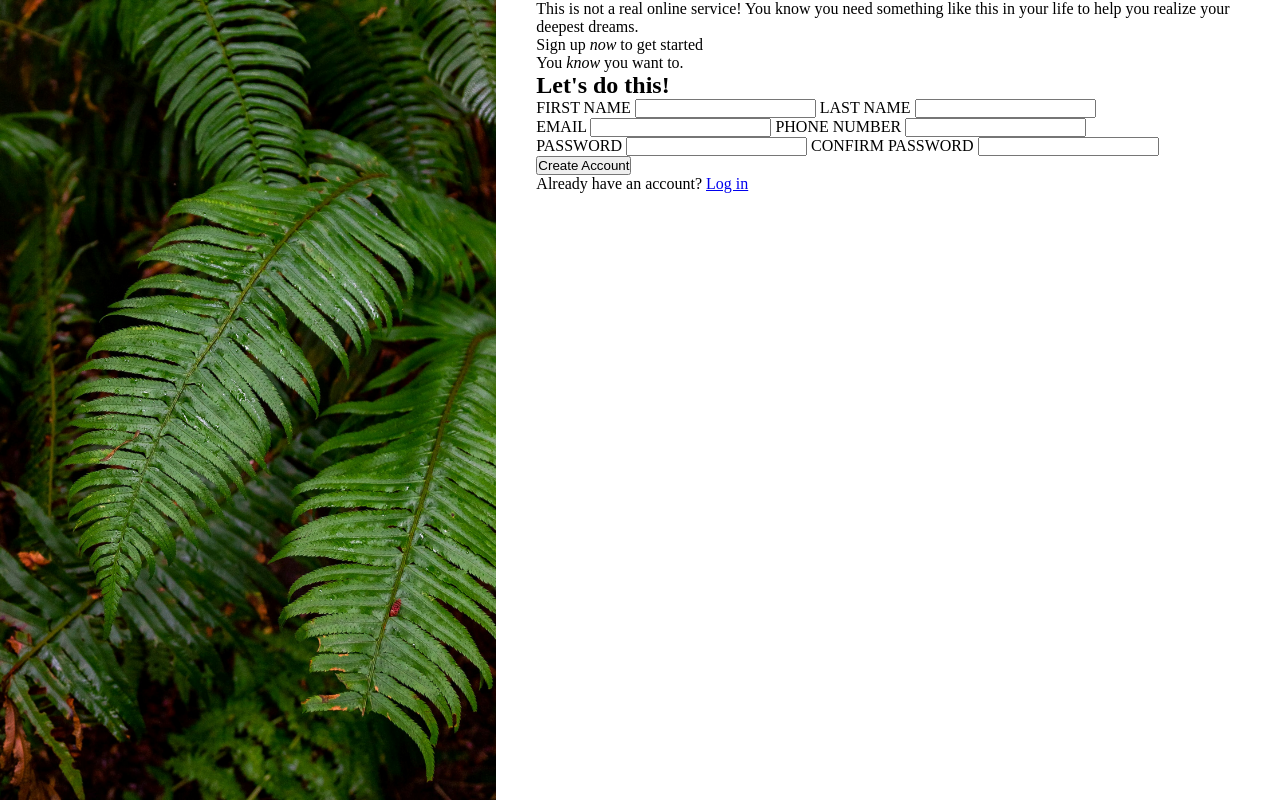
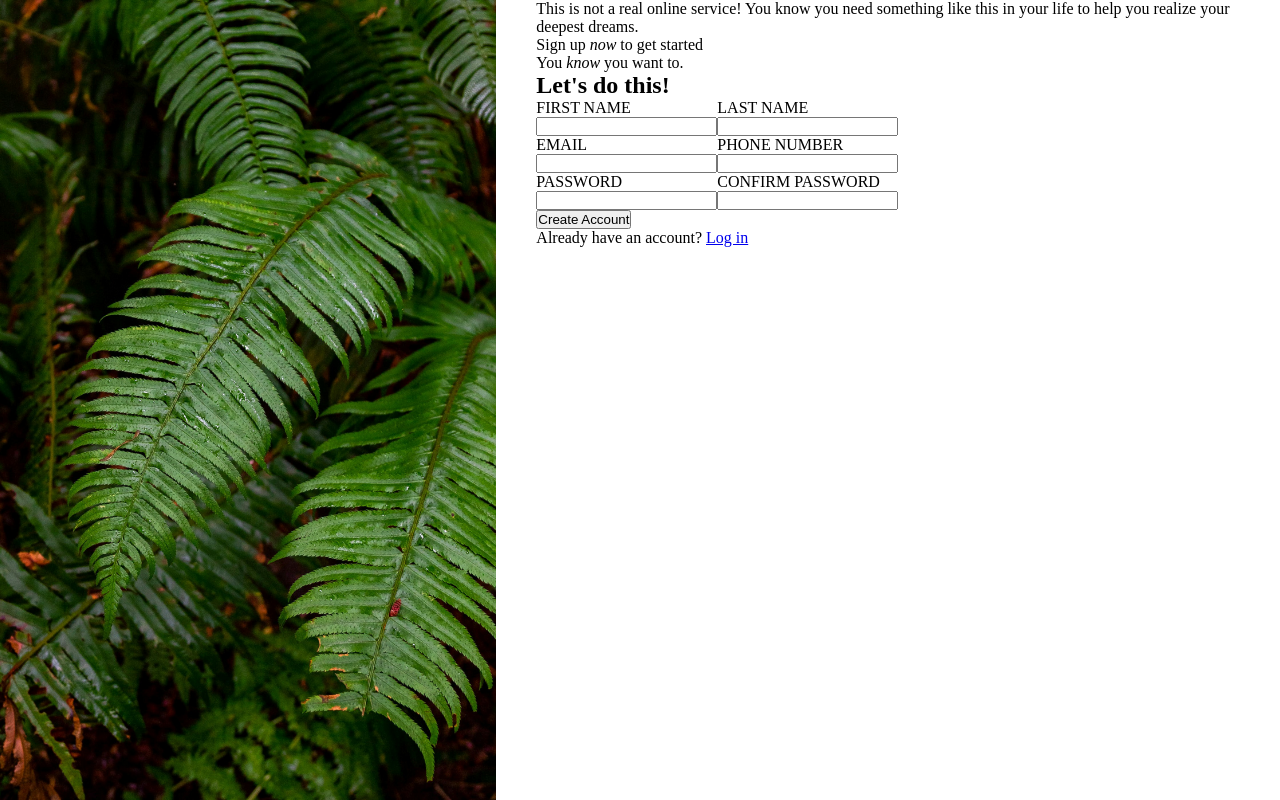
Before and after one commit to petery123/sign-up-form, a plain HTML site: page index.html in a window 1280 px wide. Drawn offline with Linux system fonts and the light colour scheme.

Commit message:
Fix basic layout of main area

```diff
--- a/index.html
+++ b/index.html
@@ -20,35 +20,23 @@
         </div>
         <form action="">
             <h2>Let's do this!</h2>
-            <div class="row">
-                <label for="first">
-                    FIRST NAME
+            <div class="filling">
+                <div class="col">
+                    <label for="first">FIRST NAME</label>
                     <input type="text" id="first">
-                </label>
-                <label for="last">
-                    LAST NAME
+                    <label for="email">EMAIL</label>
+                    <input type="email" id="email">
+                    <label for="password">PASSWORD</label>
+                    <input type="password" id="password">
+                </div>
+                <div class="col">
+                    <label for="last">LAST NAME</label>
                     <input type="text" name="last_name" id="last">
-                </label>
-            </div>
-            <div class="row">
-                <label for="email">
-                    EMAIL
-                    <input type="email" id="email">
-                </label>
-                <label for="number">
-                    PHONE NUMBER
+                    <label for="number">PHONE NUMBER</label>
                     <input type="tel" name="phone" id="number">
-                </label>
-            </div>
-            <div class="row">
-                <label for="password">
-                    PASSWORD
-                    <input type="password" id="password">
-                </label>
-                <label for="con_password">
-                    CONFIRM PASSWORD
+                    <label for="con_password">CONFIRM PASSWORD</label>
                     <input type="password" name="con_password" id="con_password">
-                </label>
+                </div>
             </div>
         </form>
         <div class="end">
--- a/style.css
+++ b/style.css
@@ -18,6 +18,16 @@ body{
     background-repeat: no-repeat;
 }
 
+.filling{
+    display: flex;
+    flex-direction: row;
+}
+
+.col{
+    display: flex;
+    flex-direction: column;
+}
+
 .main{
     padding-left: 40px;
 }
```
